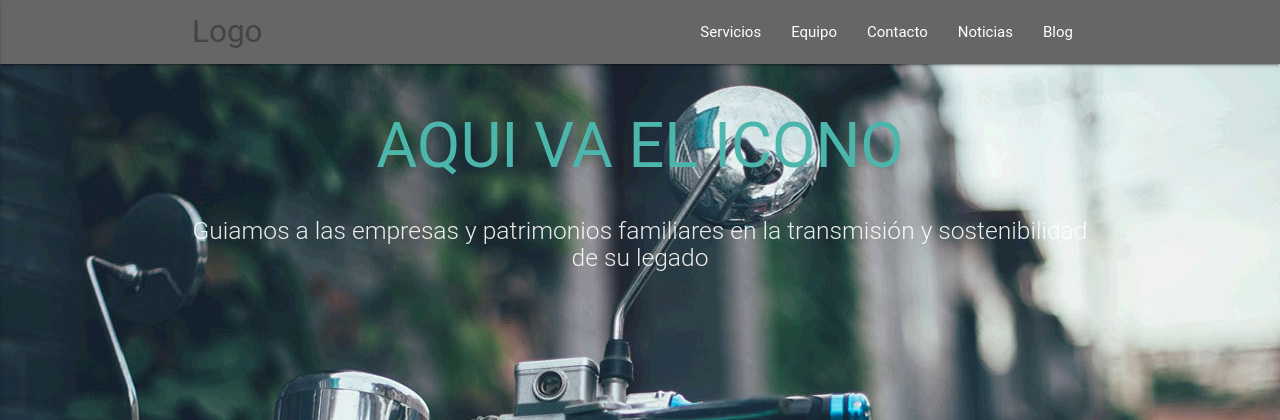
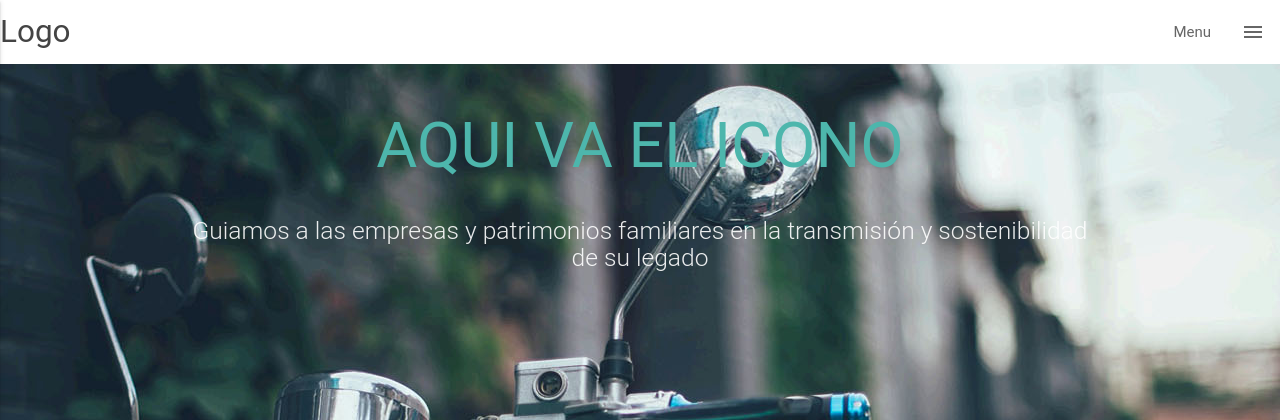
Before and after one commit to johnny9052/EXAUDI, a PHP site: page / in a window 1280 px wide. Shown: the top 420 px of the page. Run offline with PHP 8.4, Linux system fonts and the light colour scheme.

Commit message:
menu full

```diff
--- a/Resources/public/css/exaudi.css
+++ b/Resources/public/css/exaudi.css
@@ -62,9 +62,36 @@
 
 .colorTextoBanner{
     color: white !important;
+    margin-left: 80px;
+    display: none;
+}
+
+
+.colorTextoBannerMenu{
+    color: #666666;
+    margin-left: 200px;
+}
+
+
+.colorTextoBannerMenuGris{
+    color: #ffffff;
+    margin-left: 200px;
+}
+
+.colorIconoBannerMenu{
+    color: #666666;
+}
+
+.colorIconoBannerMenuGris{
+    color: #ffffff;
 }
 
 .bannerColor{
+    background-color: white !important;
+}
+
+
+.bannerColorGris{
     background-color: #666666 !important;
 }
 
@@ -85,3 +112,9 @@ input{
 .textContact{
     font-size: 12px !important;
 }
+
+nav{
+    -webkit-box-shadow: 0 0px 0px 0px !important;
+    -moz-box-shadow: 0 0px 0px 0px !important;
+    box-shadow: 0 0px 0px 0px !important;
+}
--- a/View/public/main/banner.php
+++ b/View/public/main/banner.php
@@ -1,23 +1,29 @@
-<nav class="bannerColor" role="navigation">
-    <div class="nav-wrapper container">
+<div class="navbar-fixed">
+    <nav class="white" >
+        <div class="nav-wrapper">
 
-        <a id="logo-container" href="index.php" class="brand-logo">Logo</a>
+            <a id="logo-container" href="index.php" class="brand-logo">Logo</a>
 
-        <ul class="right hide-on-med-and-down">
-            <li><a class="colorTextoBanner" href="index.php?page=services">Servicios</a></li>
-            <li><a class="colorTextoBanner" href="index.php?page=team">Equipo</a></li>
-            <li><a class="colorTextoBanner" href="index.php?page=contact">Contacto</a></li>
-            <li><a class="colorTextoBanner" href="index.php?page=news">Noticias</a></li>
-            <li><a class="colorTextoBanner" href="#">Blog</a></li>
-        </ul>
+            <ul id="menuContenedor" class="bannerColor right hide-on-med-and-down right">
+                <li class="menuShowHide"><a class="colorTextoBanner" href="index.php?page=services">Servicios</a></li>
+                <li class="menuShowHide"><a class="colorTextoBanner" href="index.php?page=team">Equipo</a></li>
+                <li class="menuShowHide"><a class="colorTextoBanner" href="index.php?page=contact">Contacto</a></li>
+                <li class="menuShowHide"><a class="colorTextoBanner" href="index.php?page=news">Noticias</a></li>
+                <li class="menuShowHide"><a class="colorTextoBanner" href="#">Blog</a></li>
+                <li><a id="txtMenu" class="colorTextoBannerMenu">Menu</a></li>
+                <li><a id="txtMenuIcono" class="colorIconoBannerMenu"><i id="btnMenu" class="material-icons">menu</i></a></li>
+            </ul>
 
-        <ul id="nav-mobile" class="side-nav grey">
-            <li><a class="colorTextoBanner" href="index.php?page=services">Servicios</a></li>
-            <li><a class="colorTextoBanner" href="index.php?page=team">Equipo</a></li>
-            <li><a class="colorTextoBanner" href="index.php?page=news">Noticias</a></li>
-            <li><a class="colorTextoBanner" href="index.php?page=contact">Contacto</a></li>
-            <li><a class="colorTextoBanner" href="#">Blog</a></li>
-        </ul>
-        <a href="#" data-activates="nav-mobile" class="button-collapse"><i class="material-icons">menu</i></a>
-    </div>
-</nav>
+
+            <a href="#" data-activates="nav-mobile" class="button-collapse"><i class="material-icons">menu</i></a>
+        </div>
+    </nav>
+</div>
+
+<ul id="nav-mobile" class="side-nav">
+    <li><a class="" href="index.php?page=services">Servicios</a></li>
+    <li><a class="" href="index.php?page=team">Equipo</a></li>
+    <li><a class="" href="index.php?page=news">Noticias</a></li>
+    <li><a class="" href="index.php?page=contact">Contacto</a></li>
+    <li><a class="" href="#">Blog</a></li>
+</ul>
--- a/index.php
+++ b/index.php
@@ -15,9 +15,10 @@
         <link href="Resources/public/css/icons/MaterialDesign-Webfont-master/css/materialdesignicons.css" rel="stylesheet" type="text/css"/>
 
         <!--  Scripts-->
-        <script src="Resources/public/js/jquery-2.1.1.min.js" type="text/javascript"></script>
-        <script src="Resources/public/js/materialize.js"></script>
-        <script src="Resources/public/js/init.js"></script>
+        <script src="Resources/public/js/materialize/jquery-2.1.1.min.js" type="text/javascript"></script>
+        <script src="Resources/public/js/materialize/materialize.js"></script>
+        <script src="Resources/public/js/materialize/init.js"></script>
+        <script src="Resources/public/js/menu.js" type="text/javascript"></script>
     </head>
     <body>
 
```
Also changed, not shown: Resources/public/js/menu.js (added, +46 -0 lines), Resources/public/js/materialize/init.js (renamed from Resources/public/js/init.js), Resources/public/js/materialize/jquery-2.1.1.min.js (renamed from Resources/public/js/jquery-2.1.1.min.js), Resources/public/js/materialize/materialize.js (renamed from Resources/public/js/materialize.js), Resources/public/js/materialize/materialize.min.js (renamed from Resources/public/js/materialize.min.js).
